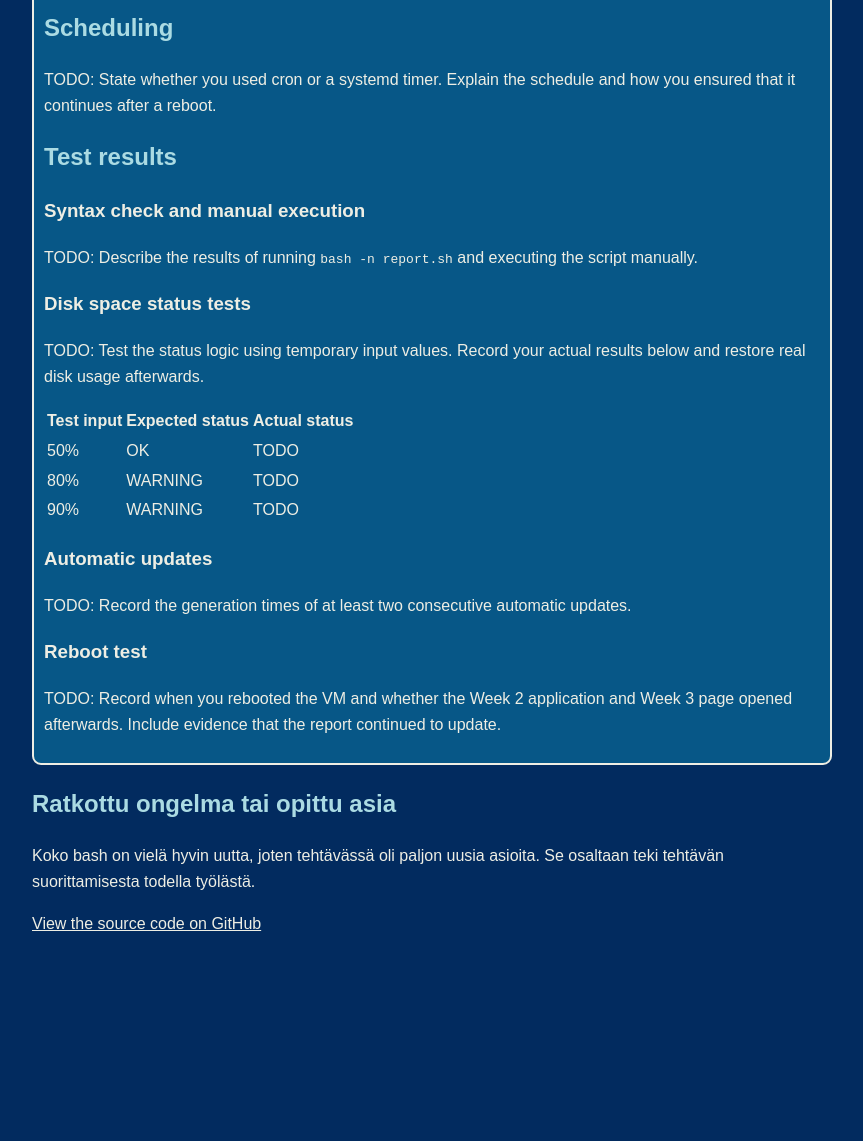
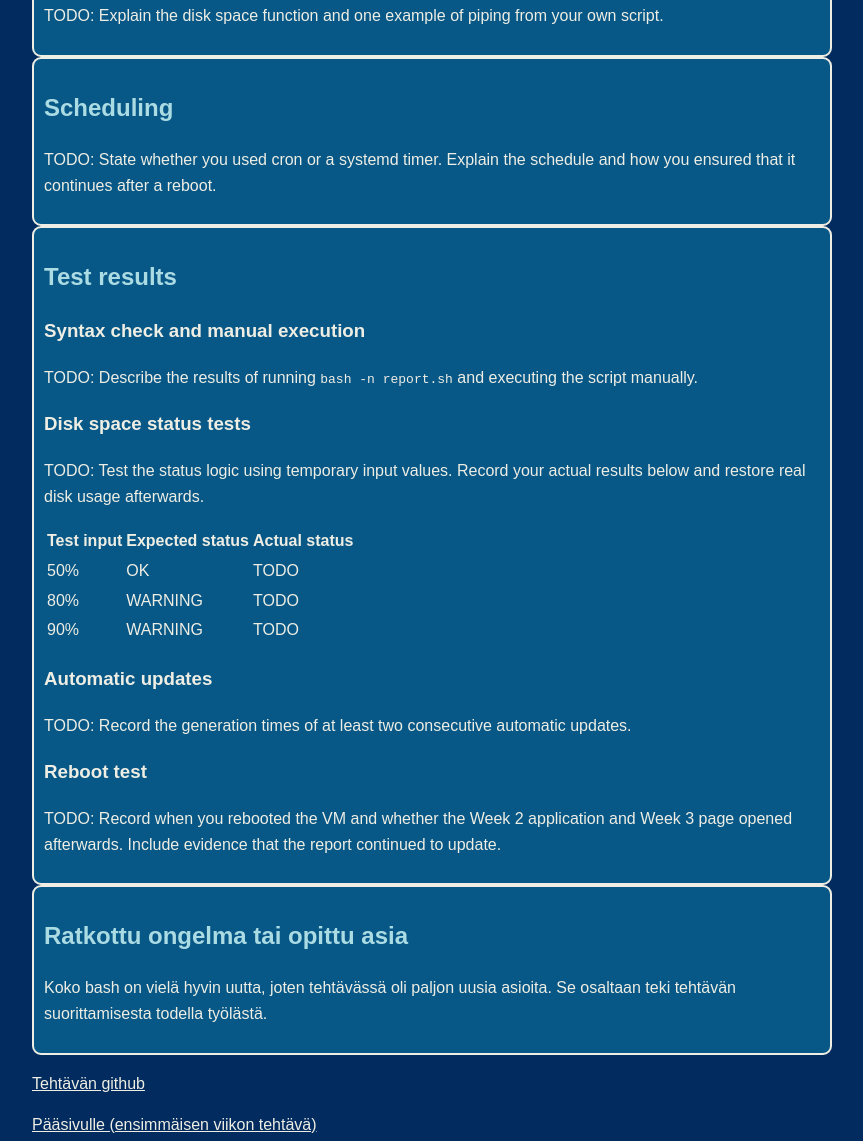
Before and after one commit to nikoolio/linuxAdmin, a plain HTML site: page viikko3/index.html in a window 1280 px wide. Shown: the part 1126-2267 px from the top of the page, without its empty margins (208-1071 px from the left). Before the commit the page ends 2102 px from the top, so only its background shows below. Drawn offline with Linux system fonts and the light colour scheme; files that its build step writes are made by us from their sources.

Commit message:
Update to styles and html

```diff
--- /dev/null
+++ b/styles/styles.css
@@ -0,0 +1,21 @@
+body {
+      max-width: 800px;
+      margin: 40px auto;
+      padding: 0 20px;
+      font-family: sans-serif;
+      line-height: 1.6;
+      background: #022b5f;
+      color: #eeeee4;
+    }
+    .textDiv{background: #075787; padding: 10px; border: 2px solid; border-radius: 9px;}
+a {color: #eeeee4; font-weight: normal;}
+   a:visited {color: #eeeee4; font-weight: normal;}
+   a:hover {color: #eeeee4; font-weight: bold;}
+    h1, h2 { color: #abdbe3; }
+    pre {
+        background: #0e76ab;
+        padding: 16px;
+        overflow-x: auto;
+        border:black solid 2px;
+        border-radius: 5px;
+   }
--- a/viikko3/index.html
+++ b/viikko3/index.html
@@ -4,7 +4,7 @@
     <meta charset="utf-8">
     <meta name="viewport" content="width=device-width, initial-scale=1">
     <title>Week 3 – Server Status Report</title>
-    <link rel="stylesheet" href="../static/styles.css">
+    <link rel="stylesheet" href="../styles/styles.css">
 </head>
 <body>
         <h1>Palvelimen tilaraportti</h1>
@@ -83,9 +83,9 @@
                 displays memory information in mebibytes (MiB).
             </li>
         </ul>
-    </section>
+    </div>
 
-    <section>
+    <div class="textDiv">
         <h2>How the script works</h2>
         <p>
             The script collects server information using Linux commands
@@ -102,18 +102,18 @@
             TODO: Explain the disk space function and one example
             of piping from your own script.
         </p>
-    </section>
+    </div>
 
-    <section>
+    <div class="textDiv">
         <h2>Scheduling</h2>
         <p>
             TODO: State whether you used cron or a systemd timer.
             Explain the schedule and how you ensured that it
             continues after a reboot.
         </p>
-    </section>
+    </div>
 
-    <section>
+    <div class="textDiv">
         <h2>Test results</h2>
 
         <h3>Syntax check and manual execution</h3>
@@ -173,13 +173,14 @@
         </p>
     </div>
 
-    <div>
+    <div class="textDiv">
         <h2>Ratkottu ongelma tai opittu asia</h2>
         <p>Koko bash on vielä hyvin uutta, joten tehtävässä oli paljon uusia asioita. Se osaltaan teki tehtävän suorittamisesta todella työlästä.</p>
     </div>
 
     <footer>
-        <p><a href="">View the source code on GitHub</a></p>
+        <p><a href="">Tehtävän github</a></p>
+		<p><a href="/">Pääsivulle (ensimmäisen viikon tehtävä)</a></p>
     </footer>
 </body>
 </html>
```
